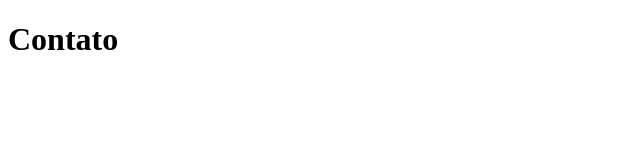
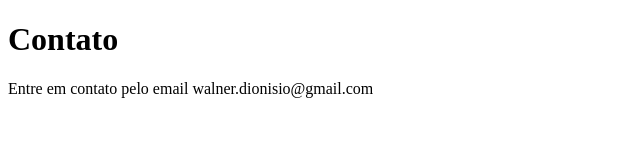
Before and after one commit to WalnerSilva/sistema-de-cadastro, a plain HTML site: page contato.html in a window 1280 px wide. Shown: the whole page, without its empty margins (0-640 px from the left). Drawn offline with Linux system fonts and the light colour scheme.

Commit message:
adicionando email de contato

```diff
--- a/contato.html
+++ b/contato.html
@@ -7,5 +7,6 @@
 </head>
 <body>
     <h1>Contato</h1>
+    <p>Entre em contato pelo email walner.dionisio@gmail.com</p>
 </body>
 </html>
```
